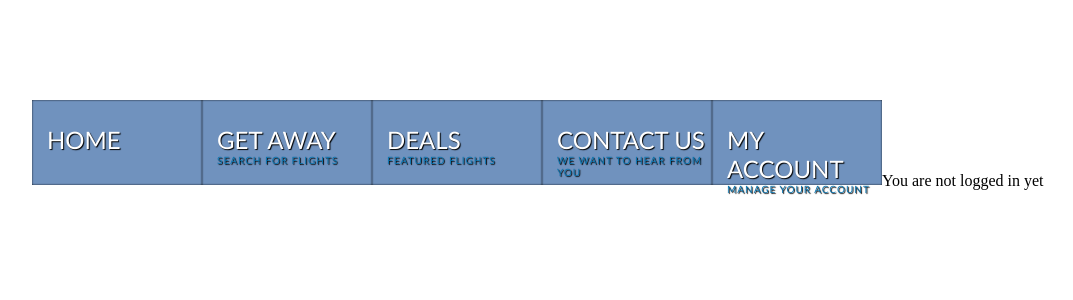
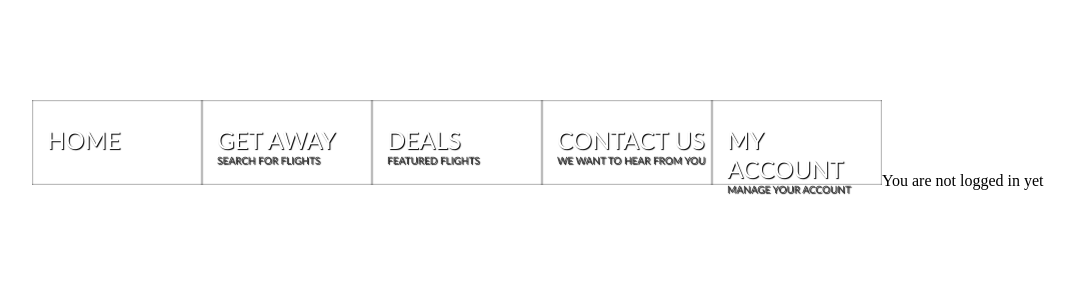
Before and after one commit to 0xj4r/Airline, a PHP site: page /user.php in a window 1280 px wide. Shown: the top 300 px of the page, without its empty margins (76-1149 px from the left). Run offline with PHP 8.4, Linux system fonts and the light colour scheme; data that the repository does not hold is empty; some libraries are stand-ins or nearby versions.

Commit message:
Update menu.css
Minor changes to match "theme"

```diff
--- a/php/menu.css
+++ b/php/menu.css
@@ -24,7 +24,7 @@ ul.sdt_menu li > a{
 	width:170px;
 	height:85px;
 	z-index:12;
-	background:transparent url(./images/overlay.png) no-repeat bottom right;
+	background:rgba(255,255,255,.1);
 	-moz-box-shadow:0px 0px 2px #000 inset;
 	-webkit-box-shadow:0px 0px 2px #000 inset;
 	box-shadow:0px 0px 2px #000 inset;
@@ -75,12 +75,11 @@ ul.sdt_menu li span span.sdt_link{
 	clear:both;
 }
 ul.sdt_menu li span span.sdt_descr{
-	color:#0B75AF;
+	color:#444;
 	float:left;
 	clear:both;
 	width:155px; /*For dumbass IE7*/
 	font-size:10px;
-	letter-spacing:1px;
 }
 ul.sdt_menu li div.sdt_box{
 	display:block;
```
